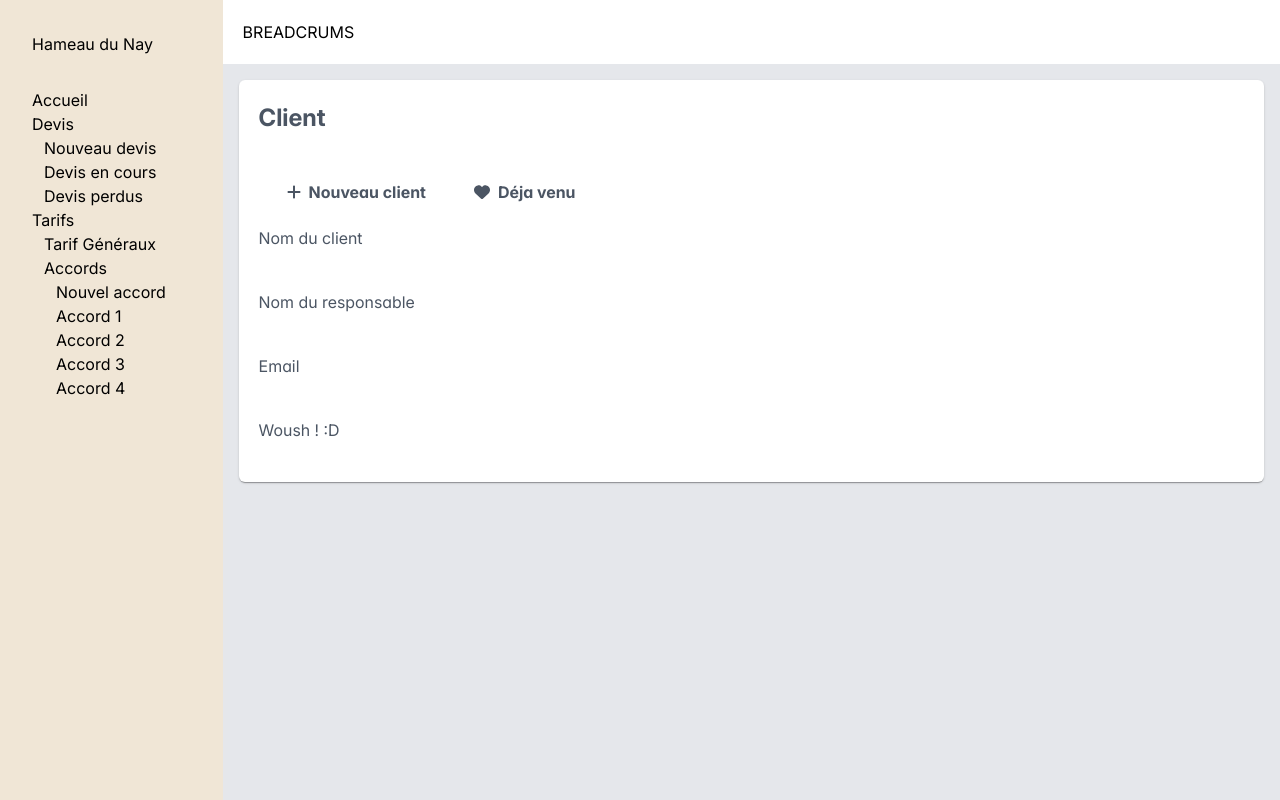
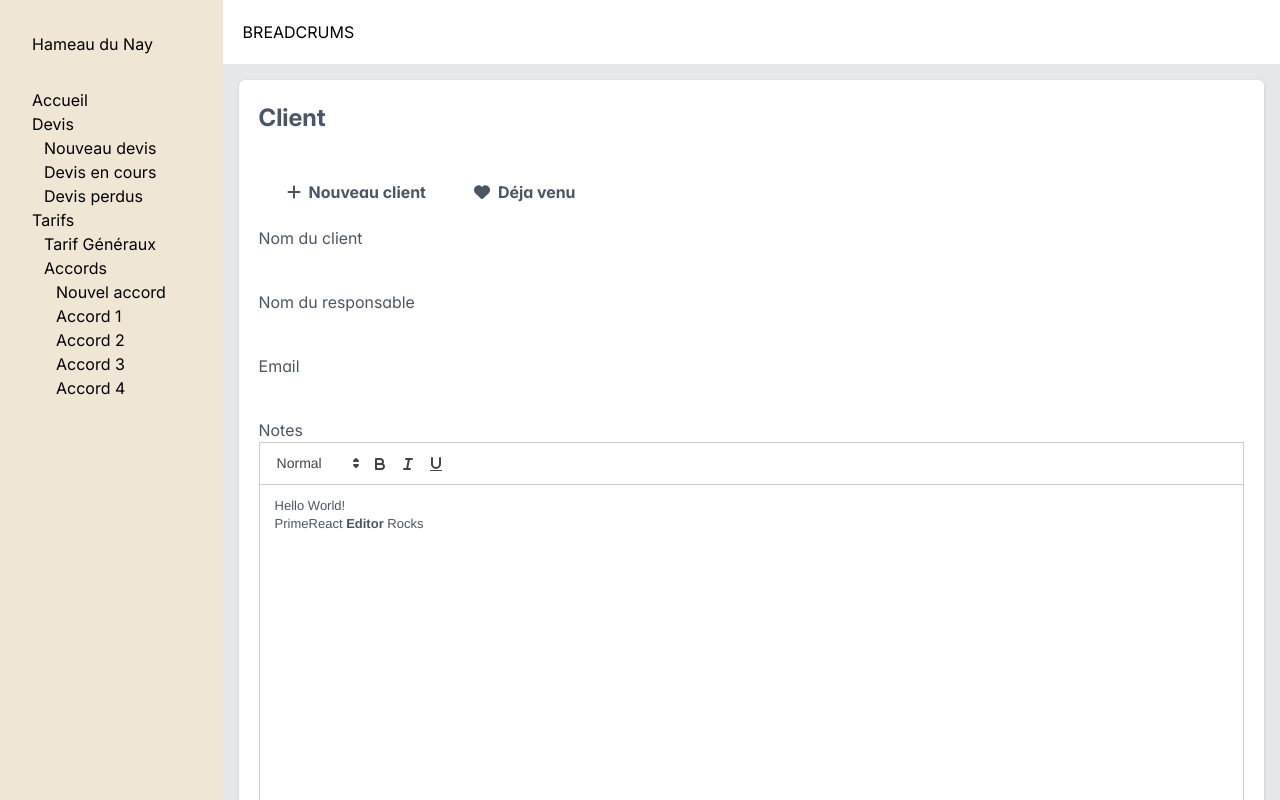
Before and after one commit to BahAilime/gestion-du-nay, a Next.js app: page /dossier/nouveau in a window 1280 px wide. Built offline with nearby package versions, Linux system fonts and the light colour scheme.

Commit message:
Ajout de l'éditeur pour les notes

```diff
--- a/app/dossier/nouveau/page.jsx
+++ b/app/dossier/nouveau/page.jsx
@@ -2,7 +2,7 @@
 import { useState } from "react";
 import useMultiState from "../../../src/hooks/useMultiState";
 import FormInput from "../../../src/components/FormInput";
-import { Button } from "primereact/button";
+import SimpleEditor from "../../../src/components/SimpleEditor";
 import { Card } from 'primereact/card';
 import { TabMenu } from 'primereact/tabmenu';
 import { Dropdown } from 'primereact/dropdown';
@@ -55,7 +55,7 @@ export default function Home() {
           <FormInput label="Nom du client" name="name" onChange={(name) => addState("username", name)}/>
           <FormInput label="Nom du responsable" name="resp" onChange={(resp) => addState("responsable", resp)}/>
           <FormInput label="Email" name="email" onChange={(email) => addState("email", email)}  keyfilter="email"/>
-          <Button onClick={() => deleteState("username")}>Woush ! :D</Button>
+          <SimpleEditor label="Notes" onChange={(text) => addState("notes", text)} />
         </>}
 
         {activeIndex === 1 && <>
--- a/package.json
+++ b/package.json
@@ -15,6 +15,7 @@
     "@fortawesome/react-fontawesome": "^0.2.0",
     "next": "14.1.4",
     "primereact": "^10.6.3",
+    "quill": "^2.0.0",
     "react": "^18",
     "react-dom": "^18"
   },
--- /dev/null
+++ b/src/components/SimpleEditor.js
@@ -0,0 +1,41 @@
+import React, { useState } from 'react';
+import { Editor } from 'primereact/editor';
+
+export default function FormInput({ label, value = "", onChange = (x) => {} }) {
+    const [text, setText] = useState('<div>Hello World!</div><div>PrimeReact <b>Editor</b> Rocks</div><div><br></div>');
+
+    const renderHeader = () => {
+        return (
+            <>
+                <select class="ql-size">
+                    <option value="huge">Enorme</option>
+                    <option value="large">Grand</option>
+                    <option selected>Normal</option>
+                    <option value="small">Petit</option>
+                </select>
+                <span className="ql-formats">
+                    <button className="ql-bold" aria-label="Bold"></button>
+                    <button className="ql-italic" aria-label="Italic"></button>
+                    <button className="ql-underline" aria-label="Underline"></button>
+                </span>
+            </>
+        );
+    };
+
+    const header = renderHeader();
+
+    return (
+        <div className="my-2">
+            <label value={value}>{label}</label>
+            <Editor
+                value={text}
+                onTextChange={(e) => {
+                    setText(e.htmlValue)
+                    onChange(e.htmlValue)
+                }}
+                headerTemplate={header}
+                style={{ height: '320px' }}
+            />
+        </div>
+    )
+}
```
Also changed, not shown: 1 other file (tests, documents, lock files or other folders).
